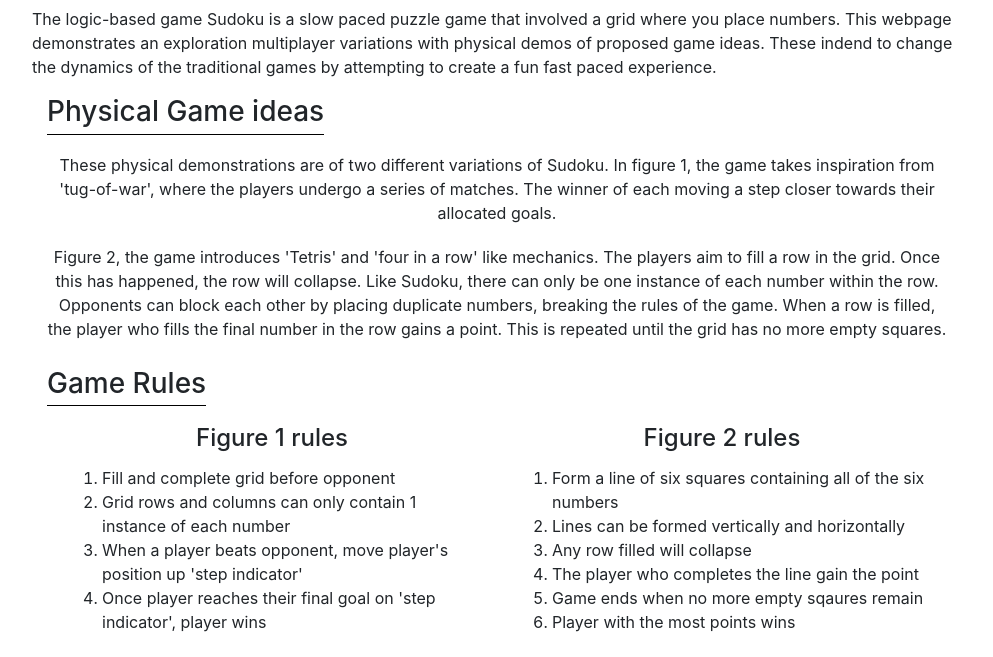
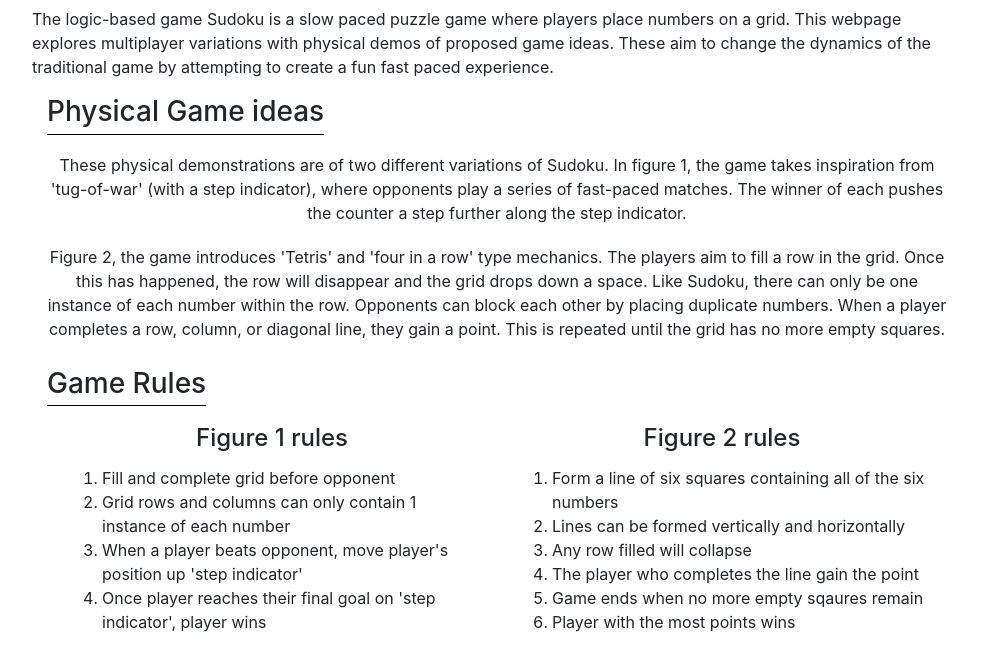
Before and after one commit to toninooleary/multiplayer-sudoku-webpage, a plain HTML site: page index.html in a window 1280 px wide. Shown: the part 82-739 px from the top of the page, without its empty margins (143-1136 px from the left). Drawn offline with nearby package versions, Linux system fonts and the light colour scheme.

Commit message:
Update text
Information proof read

```diff
--- a/index.html
+++ b/index.html
@@ -16,9 +16,9 @@
         <div class="container">
             <div class="header">
                 <h1>Multiplayer Sudoku</h1>
-                <p>The logic-based game Sudoku is a slow paced puzzle game that involved a grid where you place numbers. This webpage demonstrates
-                    an exploration multiplayer variations with physical demos of proposed game ideas. These indend to change the dynamics of the
-                    traditional games by attempting to create a fun fast paced experience.
+                <p>The logic-based game Sudoku is a slow paced puzzle game where players place numbers on a grid. This webpage explores
+                    multiplayer variations with physical demos of proposed game ideas. These aim to change the dynamics of the
+                    traditional game by attempting to create a fun fast paced experience.
                 </p>
             </div>
 
@@ -26,11 +26,12 @@
                 <div class="row">
                     <h3>Physical Game ideas</h3>
                     <figure class="row">
-                        <figcaption>These physical demonstrations are of two different variations of Sudoku. In figure 1, the game takes inspiration from 'tug-of-war', where the players undergo a series of matches.
-                            The winner of each moving a step closer towards their allocated goals. </figcaption>
-                            <figcaption> Figure 2, the game introduces 'Tetris' and 'four in a row' like mechanics. The players aim to fill a row in the grid. Once this has happened, the row will collapse.
-                            Like Sudoku, there can only be one instance of each number within the row. Opponents can block each other by placing duplicate numbers, breaking the rules of the game.
-                            When a row is filled, the player who fills the final number in the row gains a point. This is repeated until the grid has no more empty squares.</figcaption>
+                        <figcaption>These physical demonstrations are of two different variations of Sudoku. In figure 1, the game takes inspiration from 'tug-of-war' (with a step indicator),
+                            where opponents play a series of fast-paced matches.
+                            The winner of each pushes the counter a step further along the step indicator. </figcaption>
+                            <figcaption> Figure 2, the game introduces 'Tetris' and 'four in a row' type mechanics. The players aim to fill a row in the grid. Once this has happened, the row will disappear and the grid drops down a space.
+                            Like Sudoku, there can only be one instance of each number within the row. Opponents can block each other by placing duplicate numbers.
+                            When a player completes a row, column, or diagonal line, they gain a point. This is repeated until the grid has no more empty squares.</figcaption>
                     </figure>
                 </div>
 
```
